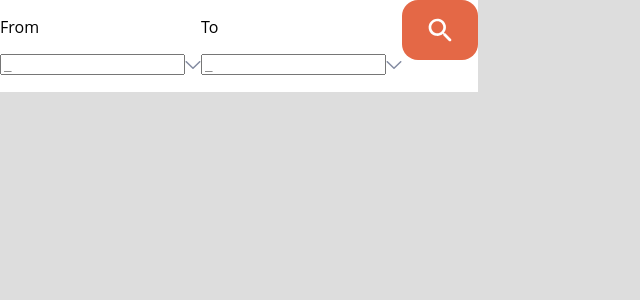
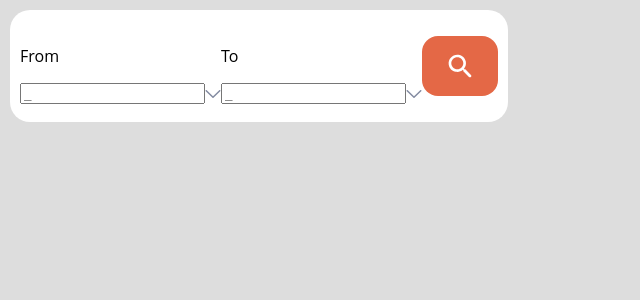
Before and after one commit to zdzislawbela/centra-recruitment-task, a React (Vite) app: page / in a window 1280 px wide. Shown: the top 300 px of the page, without its empty margins (0-640 px from the left). Built offline with nearby package versions, Linux system fonts and the light colour scheme.

Commit message:
Refactor SearchPanel component

```diff
--- a/src/components/SearchPanel/Components/SearchButton/SearchButton.tsx
+++ b/src/components/SearchPanel/Components/SearchButton/SearchButton.tsx
@@ -1,14 +1,22 @@
 import React from 'react';
+import { useNavigate } from 'react-router-dom';
 //@ts-expect-error
 import MagnifyingGlass from '../../../../assets/svg/magnifying-glass.svg';
+import { RESULTS_ROUTE } from '../../../../consts/routes';
 //@ts-expect-error
-import style from './SearchButton.module.scss';
+import styles from './SearchButton.module.scss';
 
 export const SearchButton = () => {
+  const navigate = useNavigate();
+
+  const handleOnClick = () => {
+    navigate(RESULTS_ROUTE);
+  };
+
   return (
-    <button className={style.container}>
+    <button className={styles.container} onClick={handleOnClick}>
       <img
-        className={style.icon}
+        className={styles.icon}
         src={MagnifyingGlass}
         alt="Magnifying Glass"
       />
--- a/src/components/SearchPanel/Components/SearchInput/SearchInput.tsx
+++ b/src/components/SearchPanel/Components/SearchInput/SearchInput.tsx
@@ -8,14 +8,13 @@ interface Props {
   value: string;
   onChange: (event: React.ChangeEvent<HTMLInputElement>) => void;
 }
+
 export const SearchInput = ({ label, value, onChange }: Props) => {
   return (
     <div>
-      <div>
-        <p>{label}</p>
-        <input type="text" placeholder="_" value={value} onChange={onChange} />
-        <img src={ChevronArrow} alt="Down arrow" />
-      </div>
+      <p>{label}</p>
+      <input type="text" placeholder="_" value={value} onChange={onChange} />
+      <img src={ChevronArrow} alt="Down arrow" />
     </div>
   );
 };
--- a/src/components/SearchPanel/SearchPanel.module.scss
+++ b/src/components/SearchPanel/SearchPanel.module.scss
@@ -1,6 +1,16 @@
 .container {
   display: flex;
-  max-width: 700px;
-  max-height: 92;
-  background-color: #ffffff;
+  justify-content: center;
+
+  .panel {
+    display: flex;
+    justify-content: center;
+    align-items: center;
+    max-width: 700px;
+    max-height: 92;
+    background-color: #ffffff;
+    padding: 10px;
+    margin: 10px;
+    border-radius: 20px;
+  }
 }
--- a/src/components/SearchPanel/SearchPanel.tsx
+++ b/src/components/SearchPanel/SearchPanel.tsx
@@ -1,40 +1,48 @@
-import React, { useState } from 'react';
+import React, { useCallback, useState } from 'react';
+import { debounce } from 'lodash';
+
 import { SearchButton } from './Components/SearchButton';
 import { SearchInput } from './Components/SearchInput/';
+import { useSearchPanel } from './useSearchPanel';
 
 //@ts-expect-error
 import styles from './SearchPanel.module.scss';
 
 export const SearchPanel = () => {
-  const [from, setFrom] = useState('');
-  const [to, setTo] = useState('');
-
-  const handleChangeFrom = (event: {
-    target: { value: React.SetStateAction<string> };
-  }) => {
-    setTo('');
-    setFrom(event.target.value);
-  };
-
-  const handleChangeTo = (event: {
-    target: { value: React.SetStateAction<string> };
-  }) => {
-    setFrom('');
-    setTo(event.target.value);
-  };
+  const { from, to, setFrom, setTo, debouncedValue, handleChange } =
+    useSearchPanel();
 
   return (
     <>
       <div className={styles.container}>
-        <SearchInput label="From" value={from} onChange={handleChangeFrom} />
-        <SearchInput label="To" value={to} onChange={handleChangeTo} />
-        <SearchButton />
+        <div className={styles.panel}>
+          <SearchInput
+            label="From"
+            value={from}
+            onChange={(event) =>
+              handleChange({
+                value: event.target.value,
+                updateState: setFrom,
+              })
+            }
+          />
+          <SearchInput
+            label="To"
+            value={to}
+            onChange={(event) =>
+              handleChange({
+                value: event.target.value,
+                updateState: setTo,
+              })
+            }
+          />
+          <SearchButton />
+        </div>
       </div>
 
       {(from || to) && (
         <ul>
-          <li>{from ? 'Warsow' : 'Lisbona'}</li>
-          <li>{to ? 'Cracow' : 'Toronto'}</li>
+          <li>{debouncedValue}</li>
         </ul>
       )}
     </>
--- /dev/null
+++ b/src/components/SearchPanel/useSearchPanel.ts
@@ -0,0 +1,31 @@
+import { useState, useCallback } from 'react';
+import { debounce } from 'lodash';
+
+interface HandleChange {
+  value: string;
+  updateState: React.Dispatch<React.SetStateAction<string>>;
+}
+
+export const useSearchPanel = () => {
+  const [from, setFrom] = useState('');
+  const [to, setTo] = useState('');
+  const [debouncedValue, setDebouncedValue] = useState('');
+
+  const getMatchedAirport = (query: string) => {
+    setDebouncedValue(query);
+
+    return [];
+  };
+
+  const delayedQuery = useCallback(
+    debounce((query: string) => getMatchedAirport(query), 500),
+    []
+  );
+
+  const handleChange = ({ value, updateState }: HandleChange) => {
+    updateState(value);
+    delayedQuery(value);
+  };
+
+  return { from, setFrom, setTo, to, debouncedValue, handleChange };
+};
```
